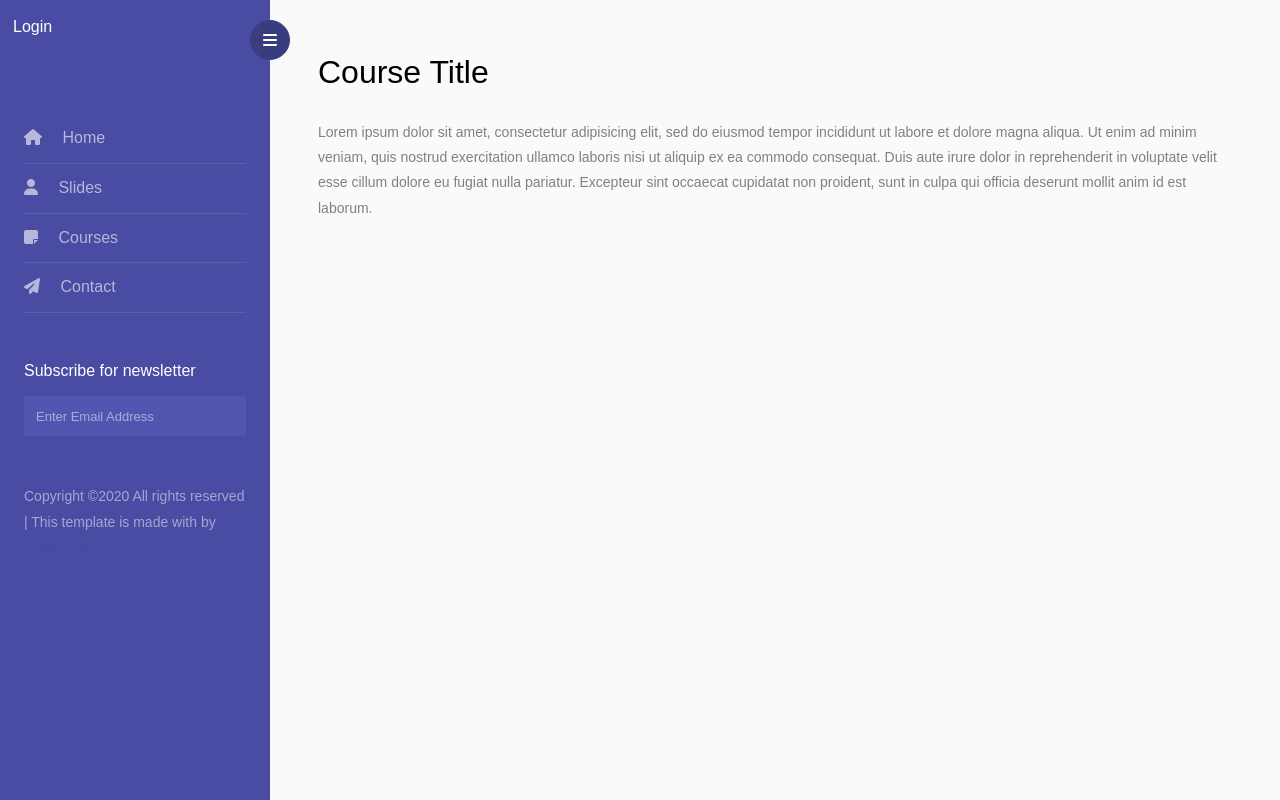
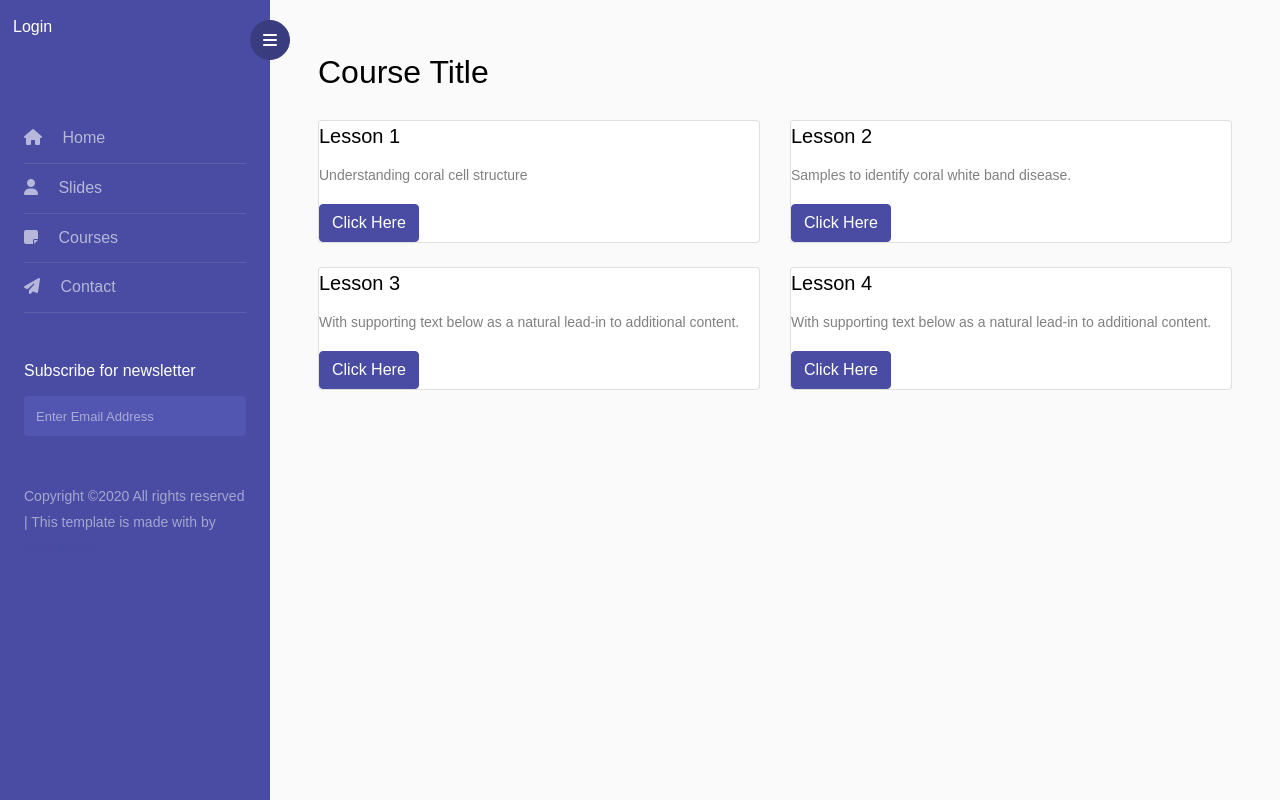
Before and after one commit to cmakinen/coral-virtual-microscope, a Flask app: page /course in a window 1280 px wide. Run offline with Flask 2, Linux system fonts and the light colour scheme; some libraries are stand-ins or nearby versions.

Commit message:
some jquery import restructuring

```diff
--- a/templates/course.html
+++ b/templates/course.html
@@ -1,7 +1,6 @@
 <html>
 <head>
     <title>Coral Histopathology Course</title>
-    <script src="https://code.jquery.com/jquery-3.4.1.min.js" crossorigin="anonymous"></script>
 </head>
 <body>
 <div class="wrapper d-flex align-items-stretch">
@@ -9,7 +8,45 @@
 
     <div id="content" class="p-4 p-md-5 pt-5">
         <h2 class="mb-4">Course Title</h2>
-        <p>Lorem ipsum dolor sit amet, consectetur adipisicing elit, sed do eiusmod tempor incididunt ut labore et dolore magna aliqua. Ut enim ad minim veniam, quis nostrud exercitation ullamco laboris nisi ut aliquip ex ea commodo consequat. Duis aute irure dolor in reprehenderit in voluptate velit esse cillum dolore eu fugiat nulla pariatur. Excepteur sint occaecat cupidatat non proident, sunt in culpa qui officia deserunt mollit anim id est laborum.</p>
+        <!--<h3 class="mb-4">Lessons</h3>-->
+        <div class="row">
+            <div class="col-sm-6">
+                <div class="card mb-4">
+                    <div class="card-body">
+                        <h5 class="card-title">Lesson 1</h5>
+                        <p class="card-text">Understanding coral cell structure</p>
+                        <a href="/course" class="btn btn-primary">Click Here</a>
+                    </div>
+                </div>
+            </div>
+            <div class="col-sm-6">
+                <div class="card mb-4">
+                    <div class="card-body">
+                        <h5 class="card-title">Lesson 2</h5>
+                        <p class="card-text">Samples to identify coral white band disease.</p>
+                        <a href="/course" class="btn btn-primary">Click Here</a>
+                    </div>
+                </div>
+            </div>
+            <div class="col-sm-6">
+                <div class="card mb-4">
+                    <div class="card-body">
+                        <h5 class="card-title">Lesson 3</h5>
+                        <p class="card-text">With supporting text below as a natural lead-in to additional content.</p>
+                        <a href="/course" class="btn btn-primary">Click Here</a>
+                    </div>
+                </div>
+            </div>
+            <div class="col-sm-6">
+                <div class="card mb-4">
+                    <div class="card-body">
+                        <h5 class="card-title">Lesson 4</h5>
+                        <p class="card-text">With supporting text below as a natural lead-in to additional content.</p>
+                        <a href="/course" class="btn btn-primary">Click Here</a>
+                    </div>
+                </div>
+            </div>
+        </div>
     </div>
 </div>
 </body>
--- a/templates/courses.html
+++ b/templates/courses.html
@@ -1,7 +1,6 @@
 <html>
 <head>
     <title>Coral Histopathology Courses</title>
-      <script src="https://code.jquery.com/jquery-3.4.1.min.js" crossorigin="anonymous"></script>
 </head>
 <body>
 <div class="wrapper d-flex align-items-stretch">
@@ -48,5 +47,6 @@
             </div>
         </div>
     </div>
+</div>
 </body>
 </html>
--- a/templates/home.html
+++ b/templates/home.html
@@ -1,7 +1,6 @@
 <html>
   <head>
       <title>Coral Virtual Microscope</title>
-      <script src="https://code.jquery.com/jquery-3.4.1.min.js" crossorigin="anonymous"></script>
   </head>
   <body>
   <div class="wrapper d-flex align-items-stretch">
--- a/templates/sidebar.html
+++ b/templates/sidebar.html
@@ -5,6 +5,9 @@
     <link rel="stylesheet" href="https://cdn.jsdelivr.net/npm/bootstrap-select@1.13.9/dist/css/bootstrap-select.min.css">
     <link rel="stylesheet" href="/static/css/style.css">
     <script src="https://kit.fontawesome.com/f9399c1fb9.js" crossorigin="anonymous"></script>
+    <script src="https://cdn.jsdelivr.net/npm/popper.js@1.16.0/dist/umd/popper.min.js" integrity="sha384-Q6E9RHvbIyZFJoft+2mJbHaEWldlvI9IOYy5n3zV9zzTtmI3UksdQRVvoxMfooAo" crossorigin="anonymous"></script>
+    <script src="https://code.jquery.com/jquery-3.4.1.min.js" crossorigin="anonymous"></script>
+
     <script>
         $( document ).ready(function() {
             var els = document.querySelectorAll("a[href='"+window.location.pathname+"']");
@@ -114,8 +117,6 @@
     </nav>
 
     <span style="display: inline"></span>
-    <script src="https://cdn.jsdelivr.net/npm/popper.js@1.16.0/dist/umd/popper.min.js" integrity="sha384-Q6E9RHvbIyZFJoft+2mJbHaEWldlvI9IOYy5n3zV9zzTtmI3UksdQRVvoxMfooAo" crossorigin="anonymous"></script>
-    <script src="https://code.jquery.com/jquery-3.4.1.min.js" crossorigin="anonymous"></script>
     <script src="https://stackpath.bootstrapcdn.com/bootstrap/4.4.1/js/bootstrap.min.js" integrity="sha384-wfSDF2E50Y2D1uUdj0O3uMBJnjuUD4Ih7YwaYd1iqfktj0Uod8GCExl3Og8ifwB6" crossorigin="anonymous"></script>
     <script src="https://cdn.jsdelivr.net/npm/bootstrap-select@1.13.9/dist/js/bootstrap-select.min.js"></script>
     <script src="https://cdn.jsdelivr.net/npm/bootstrap-select@1.13.9/dist/js/i18n/defaults-en_US.min.js"></script>
--- a/templates/slide-multipane.html
+++ b/templates/slide-multipane.html
@@ -2,8 +2,6 @@
 <meta charset="utf-8">
 <title>Slide Viewer</title>
 <meta name="viewport" content="user-scalable=no">
-<link rel='stylesheet' href='https://maxcdn.bootstrapcdn.com/bootstrap/3.3.7/css/bootstrap.min.css'>
-<link rel="stylesheet" href="..//static/css/style.css">
 <style type="text/css">
 html {
     overflow: hidden;
@@ -178,6 +176,3 @@
     });
 });
 </script>
-<script src="https://code.jquery.com/jquery-3.4.1.min.js" crossorigin="anonymous"></script>
-<script src="https://cdn.jsdelivr.net/npm/popper.js@1.16.0/dist/umd/popper.min.js" integrity="sha384-Q6E9RHvbIyZFJoft+2mJbHaEWldlvI9IOYy5n3zV9zzTtmI3UksdQRVvoxMfooAo" crossorigin="anonymous"></script>
-<script src="https://stackpath.bootstrapcdn.com/bootstrap/4.4.1/js/bootstrap.min.js" integrity="sha384-wfSDF2E50Y2D1uUdj0O3uMBJnjuUD4Ih7YwaYd1iqfktj0Uod8GCExl3Og8ifwB6" crossorigin="anonymous"></script>
```
Also changed, not shown: templates/files.html (+119 -120 lines). Lines whose indentation alone changed are shown as unchanged.
